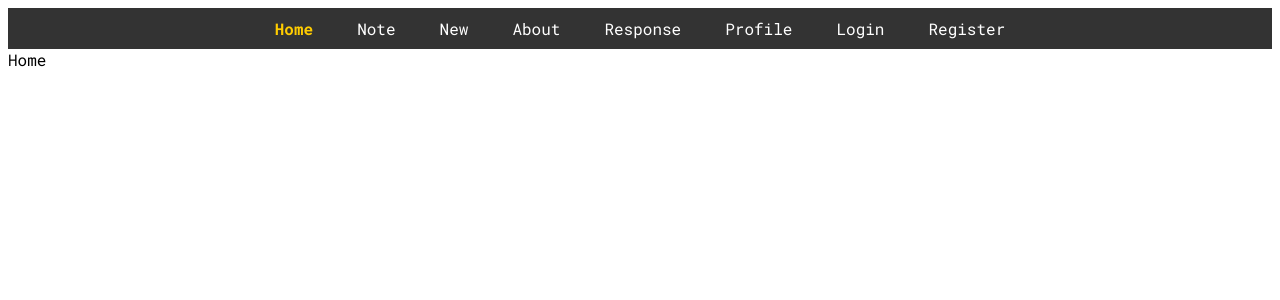
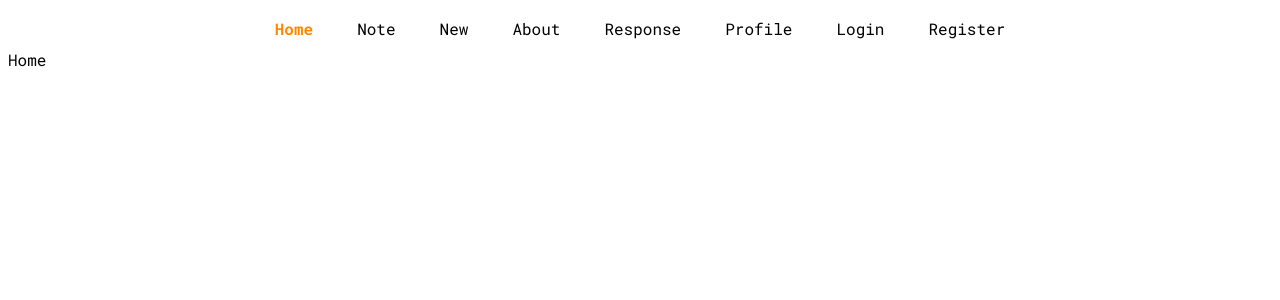
Before and after one commit to deep-govindvira/note_manager, a React (Vite) app in the folder note_manager_frontend/: page / in a window 1280 px wide. Shown: the top 300 px of the page. Built offline with nearby package versions, Linux system fonts and the light colour scheme.

Commit message:
Add time attributes and update navbar css

```diff
--- a/note_manager_frontend/src/components/Navbar.jsx
+++ b/note_manager_frontend/src/components/Navbar.jsx
@@ -17,7 +17,7 @@ const Navbar = ({ isLoggedIn, setIsLoggedIn }) => {
   };
 
   return (
-    <div style={{ display: "flex", justifyContent: "center", padding: "10px", backgroundColor: "#333" }}>
+    <div style={{ display: "flex", justifyContent: "center", padding: "10px", backgroundColor: "white" }}>
       <nav>
         <ul
           style={{
@@ -34,7 +34,7 @@ const Navbar = ({ isLoggedIn, setIsLoggedIn }) => {
                 to={link.path}
                 style={({ isActive }) => ({
                   textDecoration: "none",
-                  color: isActive ? "#ffcc00" : "white",
+                  color: isActive ? "#ff8800" : "black",
                   fontWeight: isActive ? "bold" : "normal",
                   padding: "8px 12px",
                   transition: "color 0.3s ease",
@@ -50,7 +50,7 @@ const Navbar = ({ isLoggedIn, setIsLoggedIn }) => {
               <li>
                 <NavLink
                   to="/login"
-                  style={{ textDecoration: "none", color: "white", padding: "8px 12px" }}
+                  style={{ textDecoration: "none", color: "black", padding: "8px 12px" }}
                 >
                   Login
                 </NavLink>
@@ -58,7 +58,7 @@ const Navbar = ({ isLoggedIn, setIsLoggedIn }) => {
               <li>
                 <NavLink
                   to="/register"
-                  style={{ textDecoration: "none", color: "white", padding: "8px 12px" }}
+                  style={{ textDecoration: "none", color: "black", padding: "8px 12px" }}
                 >
                   Register
                 </NavLink>
@@ -69,16 +69,16 @@ const Navbar = ({ isLoggedIn, setIsLoggedIn }) => {
               <button
                 onClick={handleLogout}
                 style={{
-                  backgroundColor: "#ff4444",
+                  backgroundColor: "#007bff",
                   color: "white",
                   border: "none",
-                  borderRadius:"3px",
+                  borderRadius: "3px",
                   padding: "8px 12px",
                   cursor: "pointer",
                   transition: "background 0.3s ease",
                 }}
-                onMouseOver={(e) => (e.target.style.backgroundColor = "#cc0000")}
-                onMouseOut={(e) => (e.target.style.backgroundColor = "#ff4444")}
+                onMouseOver={(e) => (e.target.style.backgroundColor = "#0056b3")}
+                onMouseOut={(e) => (e.target.style.backgroundColor = "#007bff")}
               >
                 Logout
               </button>
```
Also changed, not shown: 1 other file (tests, documents, lock files or other folders).
